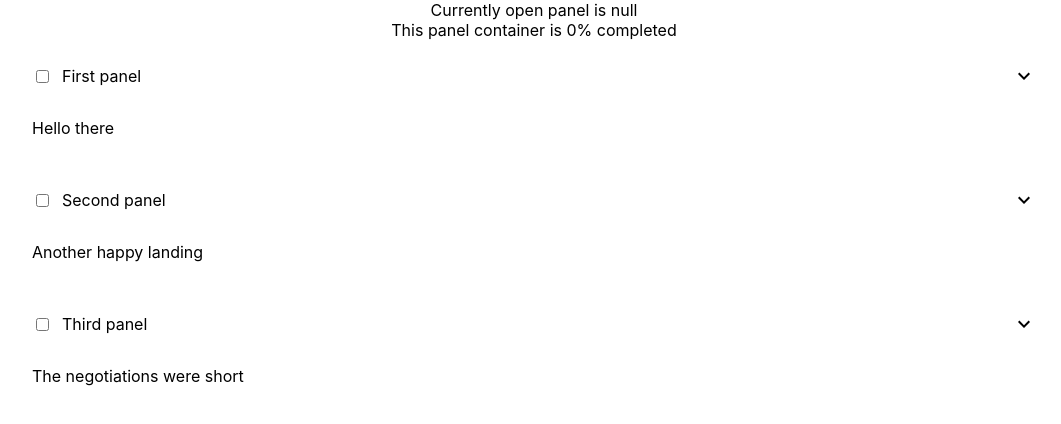
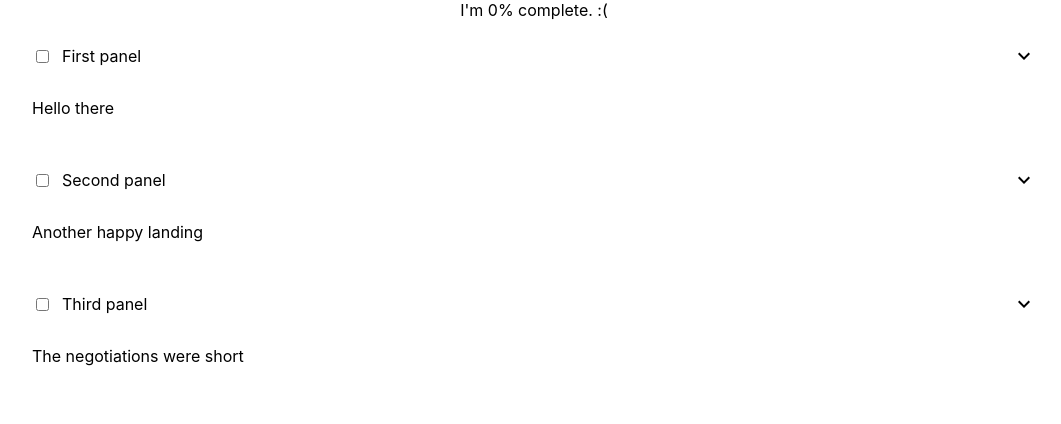
Before and after one commit to ryanplkam/cbceats, a React (Create React App) app: page / in a window 1280 px wide. Shown: the top 424 px of the page, without its empty margins (106-1167 px from the left). Built offline with nearby package versions, Linux system fonts and the light colour scheme.

Commit message:
update message

```diff
--- a/src/components/PanelsContainer.js
+++ b/src/components/PanelsContainer.js
@@ -55,13 +55,11 @@ export default class PanelsContainer extends React.Component {
         ></Panel>
       );
     });
+    let percentComplete = this.getPercentComplete();
+
     return (
       <>
-        <div>Currently open panel is {`${this.state.activePanel}`}</div>
-        <div>
-          This panel container is {this.getPercentComplete()}% completed
-        </div>
-
+        I'm {percentComplete}% complete. {percentComplete === 100 ? "Yay!" : percentComplete === 0 ? ":(" : ""}
         {panels}
       </>
     );
```
Also changed, not shown: 1 other file (tests, documents, lock files or other folders).
